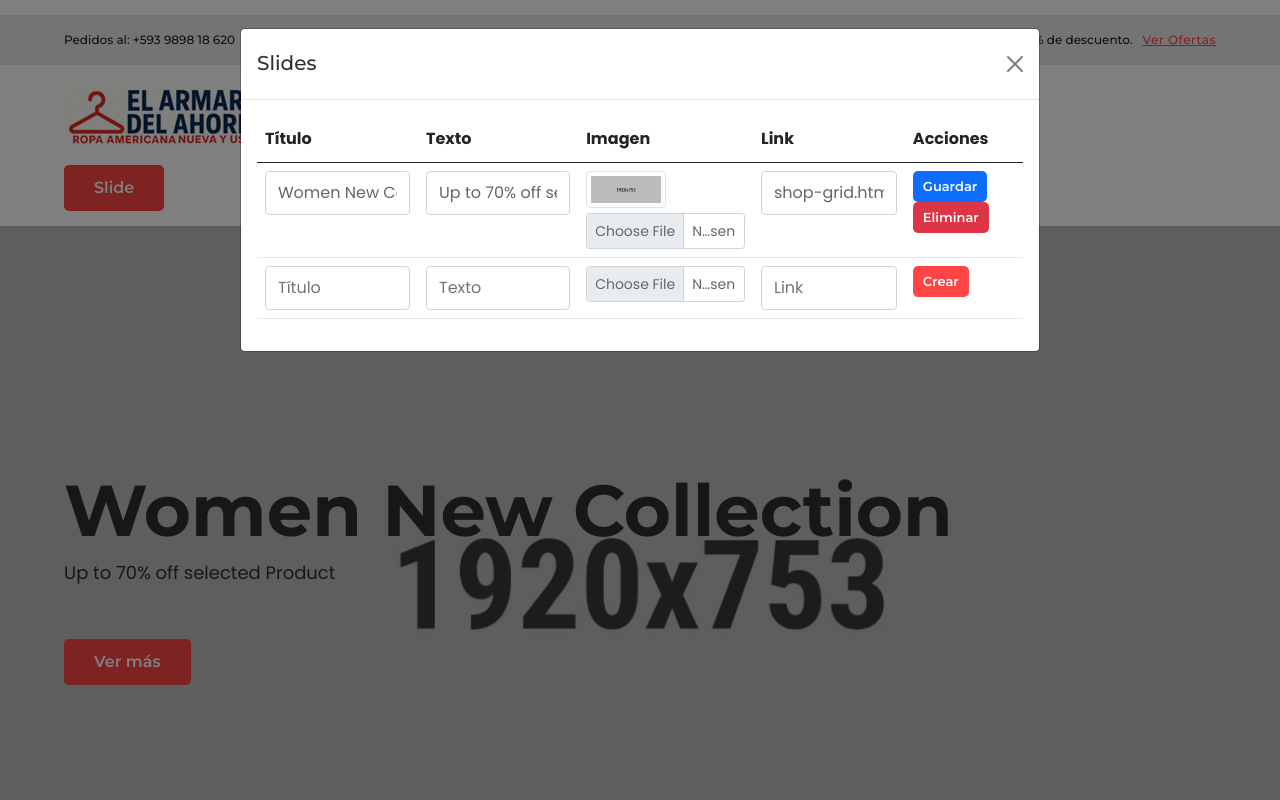
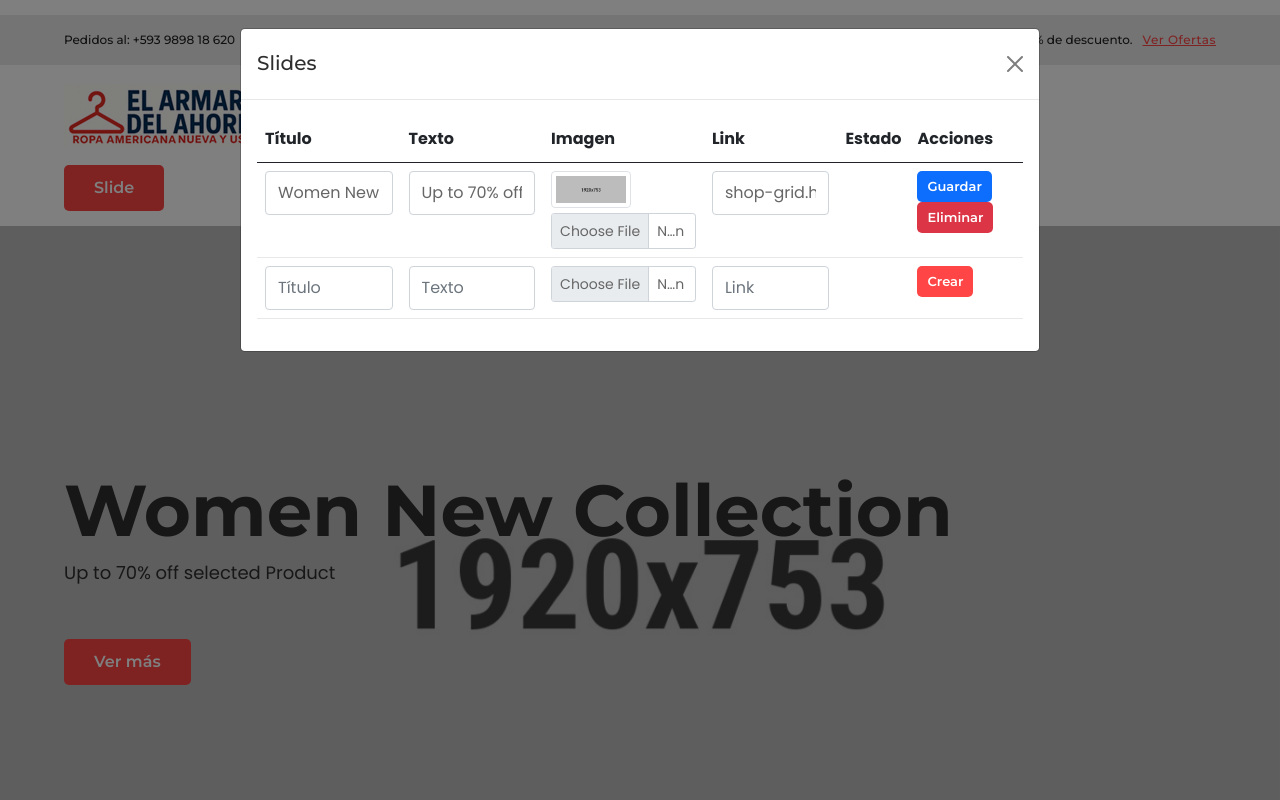
Before and after one commit to jufranva/ahorro, a PHP site: page /index.php in a window 1280 px wide, after a click on "Slide". Run offline with PHP 8.4, Linux system fonts and the light colour scheme; the visitor is signed in with stand-in values (Sample User, id 1); data comes from the database, SQL or seed files in the repository; both versions use the stored data as it was after the commit.

Commit message:
Add slide status toggle and visibility

```diff
--- a/app/models/Slide.php
+++ b/app/models/Slide.php
@@ -6,28 +6,28 @@ class Slide
     public static function all(): array
     {
         $mysqli = obtenerConexion();
-        $result = $mysqli->query('SELECT id, title, description, image, link FROM slides');
+        $result = $mysqli->query('SELECT id, title, description, image, link, estado FROM slides');
         $slides = $result->fetch_all(MYSQLI_ASSOC);
         $mysqli->close();
         return $slides;
     }
 
-    public static function create(string $title, string $description, string $image, string $link): bool
+    public static function create(string $title, string $description, string $image, string $link, int $estado = 1): bool
     {
         $mysqli = obtenerConexion();
-        $stmt = $mysqli->prepare('INSERT INTO slides (title, description, image, link) VALUES (?, ?, ?, ?)');
-        $stmt->bind_param('ssss', $title, $description, $image, $link);
+        $stmt = $mysqli->prepare('INSERT INTO slides (title, description, image, link, estado) VALUES (?, ?, ?, ?, ?)');
+        $stmt->bind_param('ssssi', $title, $description, $image, $link, $estado);
         $success = $stmt->execute();
         $stmt->close();
         $mysqli->close();
         return $success;
     }
 
-    public static function update(int $id, string $title, string $description, string $image, string $link): bool
+    public static function update(int $id, string $title, string $description, string $image, string $link, int $estado = 1): bool
     {
         $mysqli = obtenerConexion();
-        $stmt = $mysqli->prepare('UPDATE slides SET title = ?, description = ?, image = ?, link = ? WHERE id = ?');
-        $stmt->bind_param('ssssi', $title, $description, $image, $link, $id);
+        $stmt = $mysqli->prepare('UPDATE slides SET title = ?, description = ?, image = ?, link = ?, estado = ? WHERE id = ?');
+        $stmt->bind_param('ssssii', $title, $description, $image, $link, $estado, $id);
         $success = $stmt->execute();
         $stmt->close();
         $mysqli->close();
@@ -44,4 +44,15 @@ class Slide
         $mysqli->close();
         return $success;
     }
+
+    public static function updateEstado(int $id, int $estado): bool
+    {
+        $mysqli = obtenerConexion();
+        $stmt = $mysqli->prepare('UPDATE slides SET estado = ? WHERE id = ?');
+        $stmt->bind_param('ii', $estado, $id);
+        $success = $stmt->execute();
+        $stmt->close();
+        $mysqli->close();
+        return $success;
+    }
 }
--- a/app/views/home.php
+++ b/app/views/home.php
@@ -12,6 +12,7 @@
         <div class="swiper-container">
             <div class="swiper-wrapper">
               <?php foreach ($slides as $slide): ?>
+              <?php if ((int)$slide['estado'] !== 1) continue; ?>
               <div class="hero-slide-item swiper-slide">
                       <div class="hero-slide-bg">
                           <img src="<?= htmlspecialchars($slide['image']) ?>" alt="Slider Image" />
@@ -56,6 +57,7 @@
       <div class="modal-body">
           <?php foreach ($slides as $slide): ?>
           <form id="slide-form-<?= $slide['id'] ?>" method="post" action="slides.php" enctype="multipart/form-data"></form>
+          <form id="slide-toggle-<?= $slide['id'] ?>" method="post" action="slides.php"></form>
           <?php endforeach; ?>
           <form id="slide-form-new" method="post" action="slides.php" enctype="multipart/form-data"></form>
         <table class="table">
@@ -65,6 +67,7 @@
                 <th>Texto</th>
                 <th>Imagen</th>
                 <th>Link</th>
+                <th>Estado</th>
                 <th>Acciones</th>
               </tr>
           </thead>
@@ -80,6 +83,15 @@
                 </td>
                 <td><input type="text" name="link" value="<?= htmlspecialchars($slide['link']) ?>" class="form-control" form="slide-form-<?= $slide['id'] ?>"></td>
                 <td>
+                  <input type="hidden" name="id" value="<?= $slide['id'] ?>" form="slide-toggle-<?= $slide['id'] ?>">
+                  <input type="hidden" name="action" value="toggle" form="slide-toggle-<?= $slide['id'] ?>">
+                  <input type="hidden" name="estado" value="<?= $slide['estado'] ?>" id="estado-<?= $slide['id'] ?>" form="slide-toggle-<?= $slide['id'] ?>">
+                  <div class="form-check form-switch">
+                    <input class="form-check-input" type="checkbox" role="switch" <?= $slide['estado']==1?'checked':'' ?> onchange="document.getElementById('estado-<?= $slide['id'] ?>').value = this.checked ? 1 : 2; document.getElementById('slide-toggle-<?= $slide['id'] ?>').submit();">
+                  </div>
+                  <input type="hidden" name="estado" value="<?= $slide['estado'] ?>" form="slide-form-<?= $slide['id'] ?>">
+                </td>
+                <td>
                   <input type="hidden" name="id" value="<?= $slide['id'] ?>" form="slide-form-<?= $slide['id'] ?>">
                   <button class="btn btn-success btn-sm" name="action" value="update" form="slide-form-<?= $slide['id'] ?>">Guardar</button>
                   <button class="btn btn-danger btn-sm" name="action" value="delete" onclick="return confirm('¿Eliminar?')" form="slide-form-<?= $slide['id'] ?>">Eliminar</button>
@@ -94,6 +106,12 @@
                   <input type="file" name="image" class="form-control form-control-sm" onchange="previewImage(this,'preview-new')" form="slide-form-new">
                 </td>
                 <td><input type="text" name="link" class="form-control" placeholder="Link" form="slide-form-new"></td>
+                <td>
+                  <input type="hidden" name="estado" value="1" id="estado-new" form="slide-form-new">
+                  <div class="form-check form-switch">
+                    <input class="form-check-input" type="checkbox" role="switch" checked onchange="document.getElementById('estado-new').value = this.checked ? 1 : 2;">
+                  </div>
+                </td>
                 <td><button class="btn btn-primary btn-sm" name="action" value="create" form="slide-form-new">Crear</button></td>
               </tr>
           </tbody>
```
Also changed, not shown: ahorro.sql (+4 -3 lines), app/controllers/SlideController.php (+11 -2 lines). Lines whose indentation alone changed are shown as unchanged.
